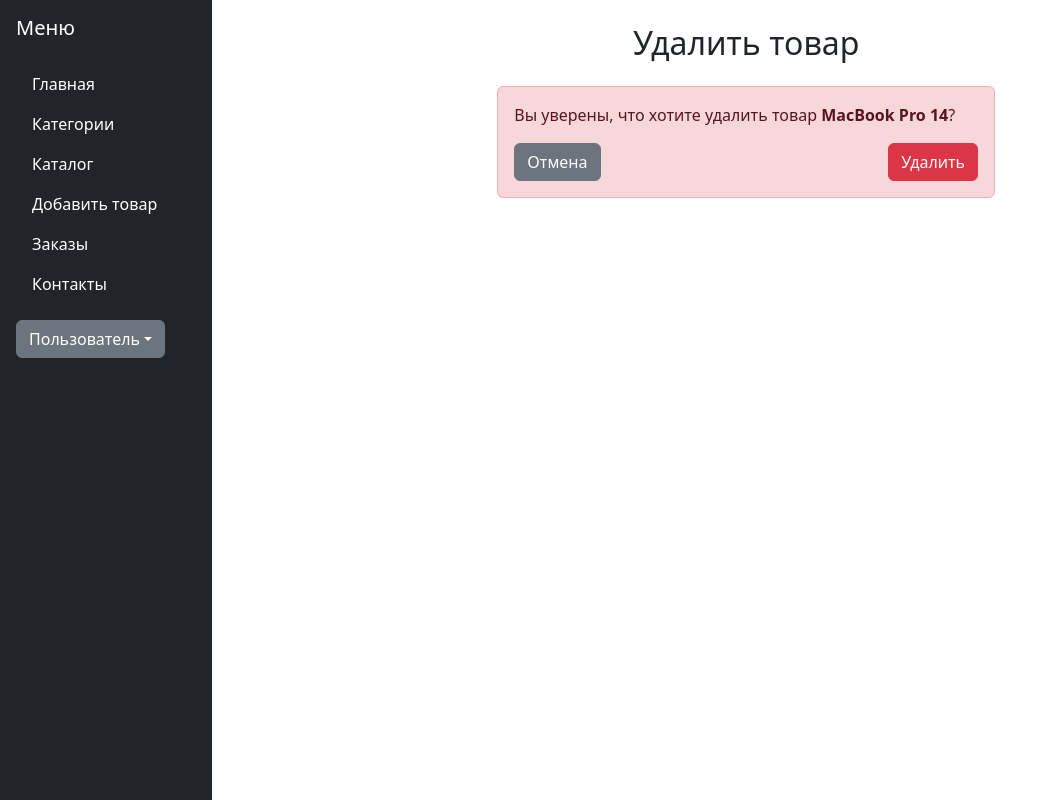
After one commit to Gabdulla-Khakiev/DjangoProject, a Django app: page /products/1/delete/ in a window 1280 px wide. The commit adds this page. Shown: the whole page, without its empty margins (0-1042 px from the left). Run offline with Django 5.2, Linux system fonts and the light colour scheme; data comes from the database, SQL or seed files in the repository.

Commit message:
added edit and delete buttons for product

```diff
--- /dev/null
+++ b/catalog/templates/catalog/product_confirm_delete.html
@@ -0,0 +1,21 @@
+{% extends "catalog/base.html" %}
+
+{% block title %}Удалить товар{% endblock %}
+
+{% block content %}
+<h2 class="text-center mb-4">Удалить товар</h2>
+<div class="row justify-content-center">
+    <div class="col-md-6">
+        <div class="alert alert-danger">
+            <p>Вы уверены, что хотите удалить товар <strong>{{ object.name }}</strong>?</p>
+            <form method="post">
+                {% csrf_token %}
+                <div class="d-flex justify-content-between">
+                    <a href="{% url 'catalog:product_detail' product.pk %}" class="btn btn-secondary">Отмена</a>
+                    <button type="submit" class="btn btn-danger">Удалить</button>
+                </div>
+            </form>
+        </div>
+    </div>
+</div>
+{% endblock %}
--- a/catalog/templates/catalog/product_detail.html
+++ b/catalog/templates/catalog/product_detail.html
@@ -23,6 +23,8 @@
             </div>
 
             <a href="{% url 'catalog:home' %}" class="btn btn-outline-secondary">Назад в каталог</a>
+            <a href="{% url 'catalog:product_update' product.pk %}" class="btn btn-warning">Редактировать</a>
+            <a href="{% url 'catalog:product_delete' product.pk %}" class="btn btn-danger">Удалить</a>
         </div>
     </div>
 </div>
--- a/catalog/urls.py
+++ b/catalog/urls.py
@@ -1,5 +1,5 @@
 from django.urls import path
-from .views import ProductListView, ProductDetailView, ContactsView, AddProductView
+from .views import ProductListView, ProductDetailView, ContactsView, AddProductView, ProductDeleteView, ProductUpdateView
 from .apps import CatalogConfig
 
 app_name = CatalogConfig.name
@@ -10,4 +10,6 @@
     path('contacts/', ContactsView.as_view(), name='contacts'),
     path('products/<int:pk>/', ProductDetailView.as_view(), name='product_detail'),
     path('add/', AddProductView.as_view(), name='add_product'),
+    path('products/<int:pk>/edit/', ProductUpdateView.as_view(), name='product_update'),
+    path('products/<int:pk>/delete/', ProductDeleteView.as_view(), name='product_delete'),
 ]
--- a/catalog/views.py
+++ b/catalog/views.py
@@ -1,4 +1,4 @@
-from django.views.generic import TemplateView, DetailView, CreateView, ListView
+from django.views.generic import TemplateView, DetailView, CreateView, ListView, UpdateView, DeleteView
 from django.http import HttpResponse
 from django.urls import reverse_lazy
 from catalog.models import Product
@@ -26,3 +26,16 @@
     model = Product
     form_class = ProductForm
     success_url = reverse_lazy("catalog:home")
+
+
+class ProductUpdateView(UpdateView):
+    model = Product
+    form_class = ProductForm
+    success_url = reverse_lazy('catalog:home')  # или на нужный тебе путь
+    # шаблон по умолчанию: catalog/product_form.html
+
+
+class ProductDeleteView(DeleteView):
+    model = Product
+    success_url = reverse_lazy('catalog:home')  # куда редиректить после удаления
+    # шаблон по умолчанию: catalog/product_confirm_delete.html
```
Also changed, not shown: catalog/templates/catalog/product_form.html (+11 -2 lines).
